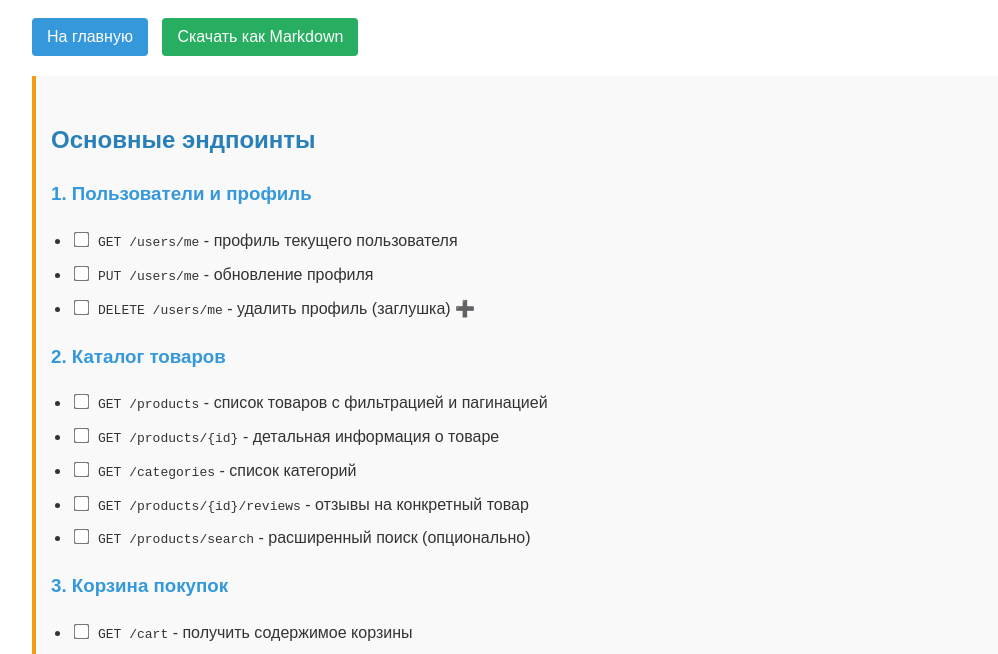
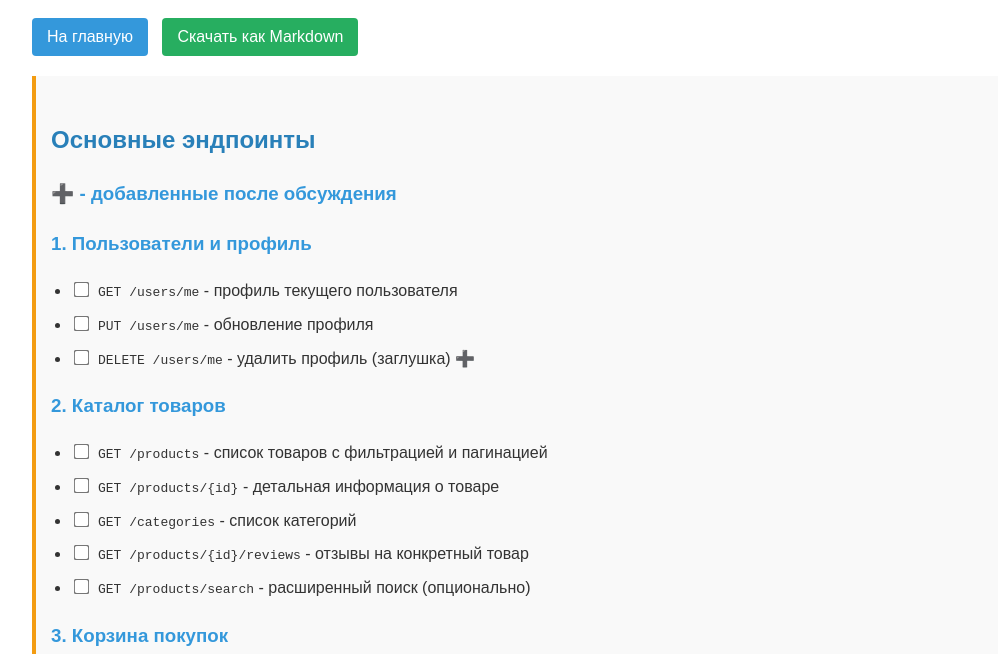
Before and after one commit to onnov/md, a plain HTML site: page static/buyer2.html in a window 1280 px wide. Shown: the part 108-762 px from the top of the page, without its empty margins (8-1006 px from the left). Drawn offline with Linux system fonts and the light colour scheme; no server answers.

Commit message:
added buyer2 fix

```diff
--- a/static/buyer2.html
+++ b/static/buyer2.html
@@ -24,6 +24,8 @@
 
 <div class="section important">
     <h2>Основные эндпоинты</h2>
+
+    <h3>➕ - добавленные после обсуждения</h3>
 
     <h3>1. Пользователи и профиль</h3>
     <ul>
```
